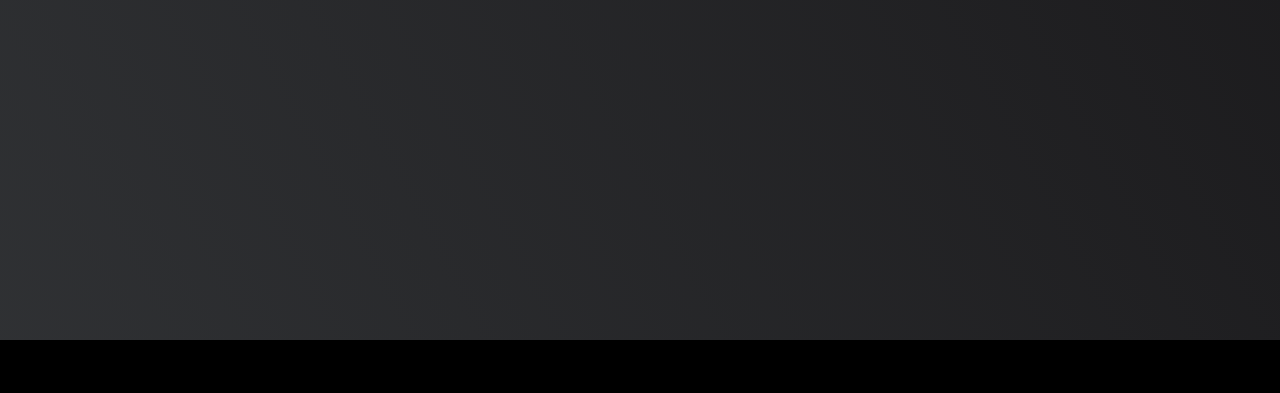
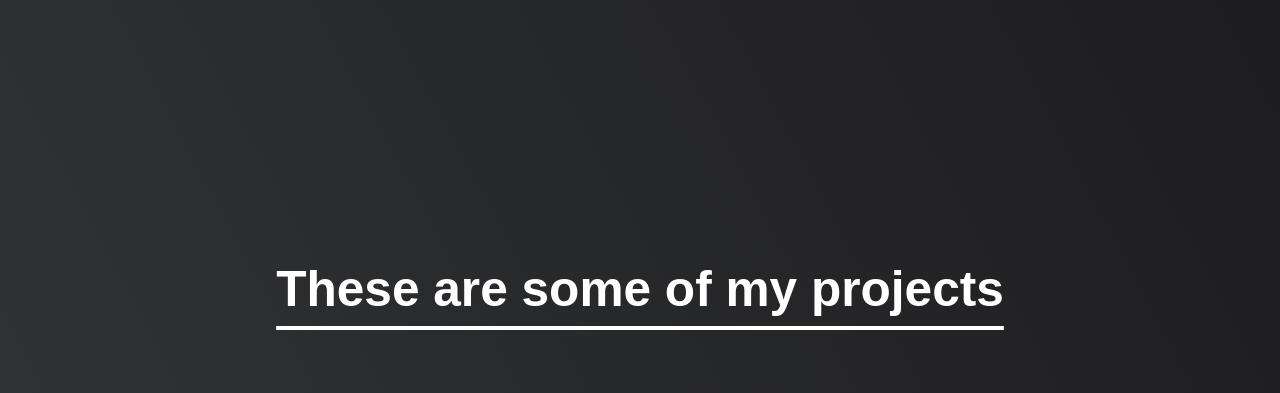
Before and after one commit to AdrianJacquez/Portafolio-de-proyectos, a plain HTML site: page index.html in a window 1280 px wide. Shown: the part 660-1053 px from the top of the page. Drawn offline with Linux system fonts and the light colour scheme; grey boxes are pictures that could not be loaded.

Commit message:
modificaciones

```diff
--- a/styles.css
+++ b/styles.css
@@ -1,7 +1,11 @@
 body {
   margin: 0;
+  overflow: hidden;
   background-color: #000;
   background-image: linear-gradient(62deg, #3a3d40 0%, #181719 100%);
+  display: flex;
+  flex-direction: column;
+  min-height: 100vh;
 }
 
 #navbar {
@@ -22,7 +26,7 @@ body {
 #welcome-section {
   margin: 0;
   width: 100%;
-  height: 1000px;
+  min-height: 100vh;
   display: flex;
   flex-direction: column;
   align-items: center;
@@ -49,7 +53,6 @@ h2 {
 }
 
 #projects {
-  background: black;
   width: 100%;
   height: 100%;
 }
@@ -78,6 +81,7 @@ h2 {
   flex-direction: column;
   align-items: center;
   margin: 20px;
+  border-radius: 10px;
 }
 .img-card {
   width: 400px;
```
